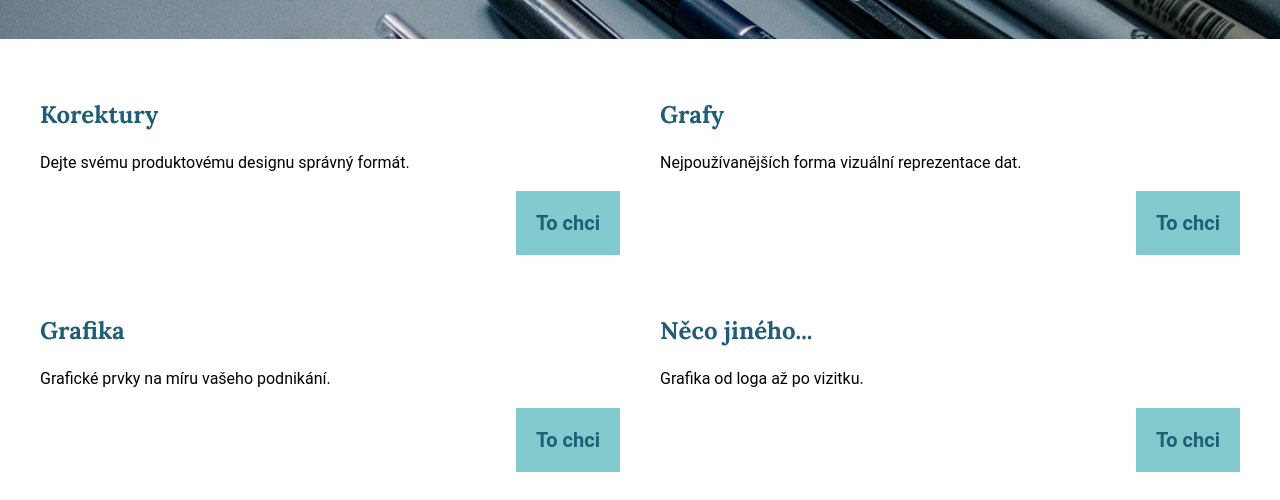
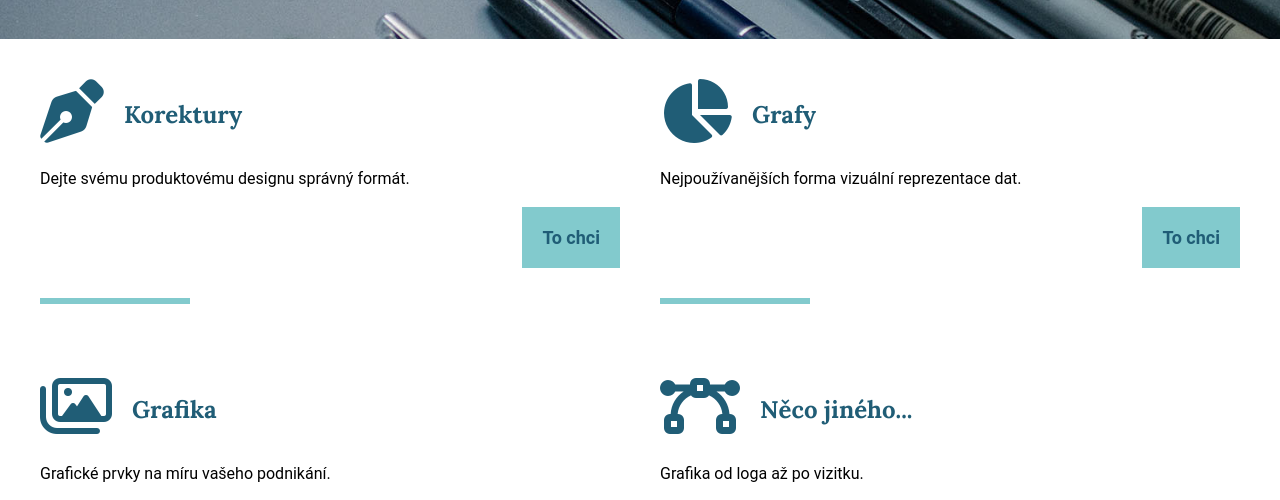
Before and after one commit to LenkaSilna/Technicka-sazba, an Eleventy site: page index.html in a window 1280 px wide. Shown: the part 291-791 px from the top of the page. Built offline with nearby package versions, Linux system fonts and the light colour scheme; Eleventy itself is replaced by a stand-in of ours; files that its build step writes are made by us from their sources.

Commit message:
upravy titulky

```diff
--- a/index.html
+++ b/index.html
@@ -11,9 +11,10 @@ herotext: heroTS
 
       <section class="service__correction">
         <div class="service__correction-text">
-          <h2>Korektury</h2>
+          <i class="fas index_icon fa-pen-nib fa-4x"></i>
+          <h2>Korektury</h2></div>
           <p>Dejte svému produktovému designu správný formát.</p>
-        </div>
+
         <div class="send">
         <a href="/korektury">
         <button class="service__correction-button">To chci</button></a></div>
@@ -21,17 +22,19 @@ herotext: heroTS
 
       <section class="service__charts">
           <div class="service__charts-text">
-            <h2>Grafy</h2>
+            <i class="fas index_icon fa-chart-pie fa-4x"></i>
+            <h2>Grafy</h2></div>
               <p>Nejpoužívanějších forma vizuální reprezentace dat.</p>
-          </div>
+
           <div class="send">
           <a href="/grafy">
           <button class="service__charts-button">To chci</button></a></div>
           </section>
 
       <section class="service__graphic">
-            <div class="service__graphic-text"></div>
-            <h2>Grafika</h2>
+            <div class="service__graphic-text">
+            <i class="far index_icon fa-images fa-4x"></i>
+            <h2>Grafika</h2></div>
             <p>Grafické prvky na míru vašeho podnikání.</p>
             <div class="send">
             <a href="/grafika">
@@ -39,8 +42,9 @@ herotext: heroTS
             </section>
 
       <section class="service__other">
-              <div class="service__other-text"></div>
-              <h2>Něco jiného...</h2>
+              <div class="service__other-text">
+              <i class="fas index_icon fa-bezier-curve fa-4x"></i>
+              <h2>Něco jiného...</h2></div>
               <p>Grafika od loga až po vizitku.</p>
               <div class="send">
               <a href="/jine">
--- a/scss/_base.scss
+++ b/scss/_base.scss
@@ -4,7 +4,6 @@
 }
 
 a:-webkit-any-link {
-  color: white;
   cursor: pointer;
   text-decoration: none;
 }
@@ -26,6 +25,8 @@ h1, h2, h3, h4{
   font-weight: bold;
 }
 
+
+
 .main,
 .form{
   margin-right: auto;
--- a/scss/_button.scss
+++ b/scss/_button.scss
@@ -1,18 +1,20 @@
 .service__graphic-button,
 .service__charts-button,
-.service__correction-button{
+.service__correction-button,
+.form-button{
   padding: 20px;
   border: 0;
   background-color: $secondary;
   font-family: $font-base;
-  font-size: 20px;
+  font-size: 18px;
   font-weight: bold;
   color: $primary;
 }
 
 .service__graphic-button:hover,
 .service__charts-button:hover,
-.service__correction-button:hover{
+.service__correction-button:hover,
+.form-button:hover{
   background-color: $primary;
   color: $hover;
 }
--- a/scss/_footer.scss
+++ b/scss/_footer.scss
@@ -26,6 +26,7 @@ body{
   text-align: center;
   padding-top: 20px;
   padding-bottom: 20px;
+  font-family: $font-base;
 }
 
 .footer__icons{
--- a/scss/_form.scss
+++ b/scss/_form.scss
@@ -1,6 +1,14 @@
 .form-field{
   display: block;
   margin-bottom: 10px;
+  font-family: $font-base;
+  font-size: 18px;
+}
+
+.form__checkbox{
+  font-family: $font-base;
+  font-size: 18px;
+  margin-bottom: 20px;
 }
 
 .form-field label{
@@ -28,12 +36,7 @@ form{
   border: 3px solid $primary;
   font-size: 16px;
   padding: 5px 10px;
-}
 
-.form-button{
-  padding: 20px;
-  border: 0;
-  background-color: $secondary;
 }
 
 .form-button:hover{
--- a/scss/_service.scss
+++ b/scss/_service.scss
@@ -2,6 +2,34 @@
   padding-top: 40px;
   padding-bottom: 40px;
 }
+
+.index_icon{
+  color: $primary;
+  margin-right: 20px;
+}
+
+.service{
+  &__correction-text,
+  &__charts-text,
+  &__graphic-text,
+  &__other-text{
+    display: flex;
+  }
+}
+
+  .service__correction::after,
+  .service__charts::after,
+  .service__graphic::after,
+  .service__other::after{
+    content: "";
+  display: block;
+  width: 150px;
+  height: 6px;
+  background-color: $secondary;
+  margin-top: 30px;
+  margin-bottom: 30px;
+  }
+
 
 @media screen and (min-width: 800px){
   .service{
```
Also changed, not shown: css/style.css, 1 other file.
